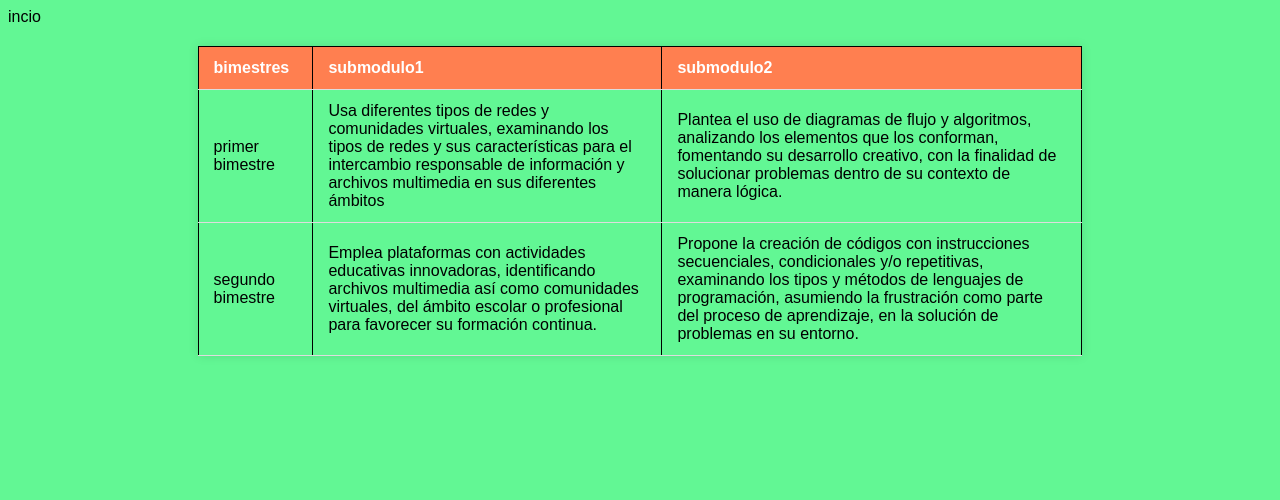
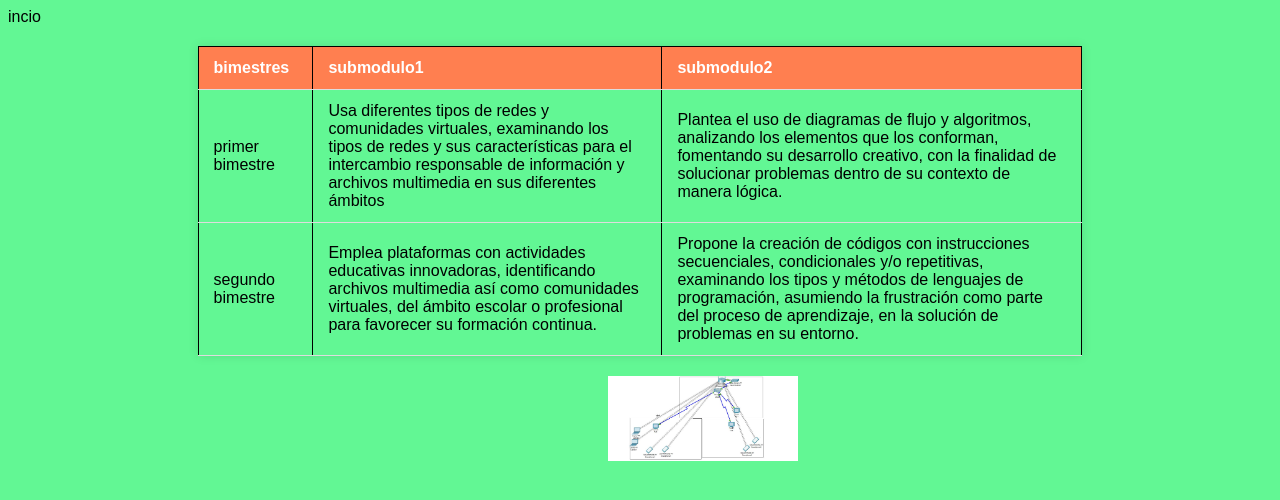
Before and after one commit to angel4449/vigilant-guide, a plain HTML site: page modulo2.html in a window 1280 px wide. Drawn offline with Linux system fonts and the light colour scheme.

Commit message:
Update modulo2.html

```diff
--- a/modulo2.html
+++ b/modulo2.html
@@ -67,4 +67,5 @@
         Propone la creación de códigos con instrucciones secuenciales, condicionales y/o repetitivas, examinando los tipos y métodos de lenguajes de programación, asumiendo la frustración como parte del proceso de aprendizaje, en la solución de problemas en su entorno.</td>
     </tr>
 </table>
+     <img src="trabajo modulo2.JPG" alt="No se pudo encontrar" class="cuerpo">
 </body>
```
